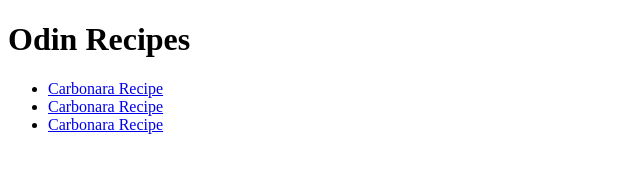
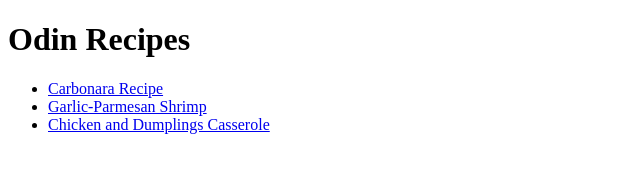
Before and after one commit to cyriljchan/TheOdinProjectRecipes, a plain HTML site: page index.html in a window 1280 px wide. Shown: the whole page, without its empty margins (0-640 px from the left). Drawn offline with Linux system fonts and the light colour scheme.

Commit message:
UPDATE: Updated the recipes on main page

```diff
--- a/index.html
+++ b/index.html
@@ -1,5 +1,6 @@
 <!DOCTYPE html>
 <html lang="en">
+
 <head>
   <meta charset="UTF-8" />
   <title>Project: Recipes | The Odin Project</title>
@@ -8,9 +9,14 @@
 <body>
   <h1>Odin Recipes</h1>
   <ul>
-      <li><a href="../recipes/carbonara.html">Carbonara Recipe</a></li>
-      <li><a href="../recipes/carbonara.html">Carbonara Recipe</a></li>
-      <li><a href="../recipes/carbonara.html">Carbonara Recipe</a></li>
+    <li><a href="./recipes/carbonara.html">Carbonara Recipe</a></li>
+    <li>
+      <a href="./recipes/garlic-parmesan-shrimp.html">Garlic-Parmesan Shrimp</a>
+    </li>
+    <li>
+      <a href="./recipes/chicken-dumplings-casserole.html">Chicken and Dumplings Casserole</a>
+    </li>
   </ul>
 </body>
+
 </html>
```
Lines whose indentation alone changed are shown as unchanged.
